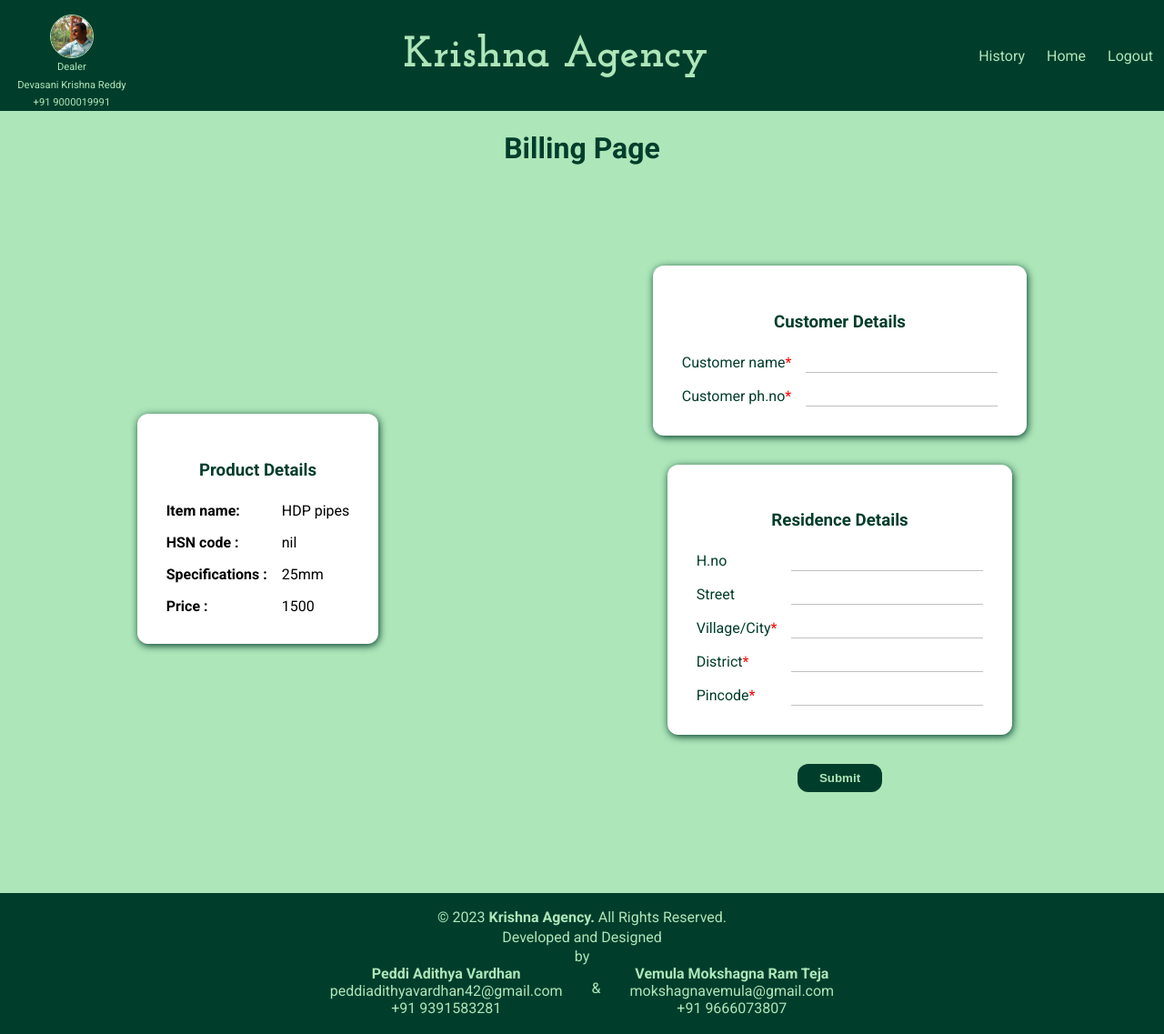
After one commit to adi-1806/stockmanagment, a Django app: page /billingother-page/5/ in a window 1280 px wide. The commit adds this page. Shown: the whole page at 91% size. Run offline with Django 3.2, Linux system fonts and the light colour scheme; data comes from the database, SQL or seed files in the repository; both versions use the stored data as it was after the commit.

Commit message:
billingothers added

```diff
--- a/customer/admin.py
+++ b/customer/admin.py
@@ -2,6 +2,7 @@ from django.contrib import admin
 
 # Register your models here.
 
-from .models import selled_motor
+from .models import selled_motor, selled_other
 
 admin.site.register(selled_motor)
+admin.site.register(selled_other)
--- /dev/null
+++ b/customer/templates/customer/billing_other.html
@@ -0,0 +1,64 @@
+{% extends 'stock_base.html' %}
+
+{% load static %}
+
+{% load static %}
+
+{% block page_title %}
+    Billing
+{% endblock page_title %}
+
+{% block page_css %}
+    <link rel="stylesheet" href="{% static "customer/billing_motor.css" %}">
+{% endblock page_css %}
+
+{% block page_body %}
+<form method="POST">
+    {%csrf_token%}
+    <h1 class="maintitle">Billing Page</h1>
+    <main>
+        <div class="card" id="pro">
+            <h3 class="title">Product Details</h3>
+            <div class="formdiv">
+                <span class="bold">Item name: </span>
+                <span>{{details.item_name}}</span>
+                <span class="bold">HSN code : </span>
+                <span>{{details.hsncode}}</span>
+                <span class="bold">Specifications : </span>
+                <span>{{details.specifications}}</span>
+                <span class="bold">Price : </span>
+                <span>{{details.price}}</span>
+            </div>
+        </div>
+
+        <div class="custdetails">
+            <div class="card">
+                <h3 class="title">Customer Details</h3>
+                <div class="formdiv">
+                    <label for="Customer_name">Customer name<span class="req">*</span> </label>
+                    <input type="text" name="Customer_name" id="Customer_name" required/>
+                    <label for="Customer_phno">Customer ph.no<span class="req">*</span> </label>
+                    <input type="text" name="Customer_phno" id="Customer_phno" required/>
+                </div>
+            </div>
+            <div class="card">
+                <h3 class="title">Residence Details</h3>
+                <div class="formdiv">
+                    <label for="hno">H.no</label>
+                    <input id="hno" type="text" name="H.no" />
+                    <label for="street">Street</label>
+                    <input type="text" id="street" name="street" />
+                    <label for="village">Village/City<span class="req">*</span> </label>
+                    <input type="text" id="village" name="village" required/>
+                    <label for="dist">District<span class="req">*</span> </label>
+                    <input type="text" id="dist" name="District" required/>
+                    <label for="pincode">Pincode<span class="req">*</span> </label>
+                    <input type="text" id="pincode" name="pincode" required/>
+                </div>
+            </div>
+            <input type="submit" id="yes" class="yes" name="Yes" />
+        </div>
+    </main>
+</form>
+
+{% endblock page_body %}
--- a/customer/templates/customer/stock_list.html
+++ b/customer/templates/customer/stock_list.html
@@ -81,7 +81,7 @@
                         <td>{{fields.hsncode}}</td>
                         <td>{{fields.price}}</td>
                         <td>
-                            <button class="operations"><a href={% url 'billingpage' fields.id %}>Buy</a></button>
+                            <button class="operations"><a href={% url 'billingotherpage' fields.id %}>Buy</a></button>
                         </td>
                     </tr>
                     {% endfor %}
--- a/customer/urls.py
+++ b/customer/urls.py
@@ -4,5 +4,7 @@ from django.urls import path
 urlpatterns=[
     path('stock-list/', views.stock_list, name='stocklist'),
     path('billing-page/<str:pk>/', views.billing, name='billingpage'),
-    path('customer-home/', views.customer_home, name='customer_home')
+    path('customer-home/', views.customer_home, name='customer_home'),
+    path('billingother-page/<str:pk>/', views.billing_others, name='billingotherpage'),
+
 ]
--- a/customer/views.py
+++ b/customer/views.py
@@ -1,6 +1,6 @@
 from django.shortcuts import render, redirect
 from stock.models import motor_products, other_products
-from .models import selled_motor
+from .models import selled_motor, selled_other
 from django.contrib.auth.decorators import login_required
 import datetime
 
@@ -66,3 +66,41 @@ def billing(request,pk):
     return render(request, "customer/billing.html",{
         "details":details
     })
+
+def billing_others(request,pk):
+    details=other_products.objects.get(id=pk)
+    if request.method=="POST":
+        form=request.POST['Yes']
+
+        if form=='Submit':
+            details.quantity=details.quantity-1
+
+            entered_name = request.POST['Customer_name']
+            entered_phno = request.POST['Customer_phno']
+            entered_hno = request.POST['H.no']
+            entered_street = request.POST['street']
+            entered_village = request.POST['village']
+            entered_district = request.POST['District']
+            entered_pincode = request.POST['pincode']
+            entered_address = entered_hno +", "+ entered_street +", "+ entered_village +", "+ entered_district +", "+ entered_pincode
+
+            selled_details=selled_other(
+                item_name= details.item_name,
+                hsncode=details.hsncode,
+                price = details.price,
+                specifications = details.specifications,
+                customer_name= entered_name,
+                customer_phno= entered_phno,
+                customer_address = entered_address,
+                date = datetime.datetime.now()
+            )
+            selled_details.save()
+            details.save()
+
+
+            return redirect('stocklist')
+
+
+    return render(request, "customer/billing_other.html",{
+        "details":details
+    })
--- a/stock/views.py
+++ b/stock/views.py
@@ -3,7 +3,7 @@ from .models import motor_products, other_products
 from django.contrib import messages
 from django.contrib.auth import authenticate, login, logout
 from django.contrib.auth.decorators import login_required
-from customer.models import selled_motor
+from customer.models import selled_motor, selled_other
 # Create your views here.
 
 def loginUser(request):
@@ -210,6 +210,9 @@ def edit_others(request,pk):
 def history(request):
     #print(details.company)
     details=selled_motor.objects.all()
+    other_details=selled_other.objects.all()
     return render(request, 'stock/history.html',{
+        "other_details" : other_details,
         "details" : details
+
     })
```
Also changed, not shown: customer/models.py (+13 -0 lines), stock/templates/stock/history.html (+32 -1 lines), customer/migrations/0005_selled_other.py (added), db.sqlite3.
